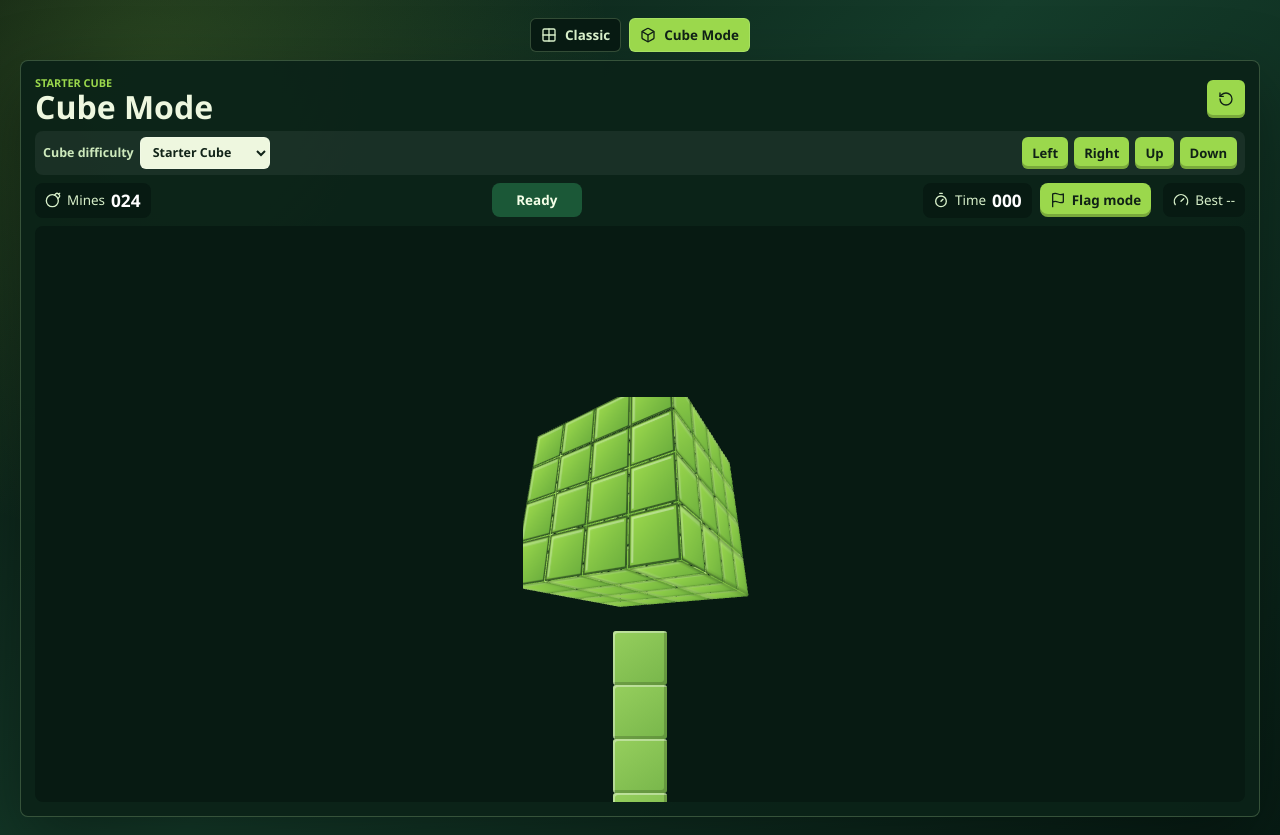
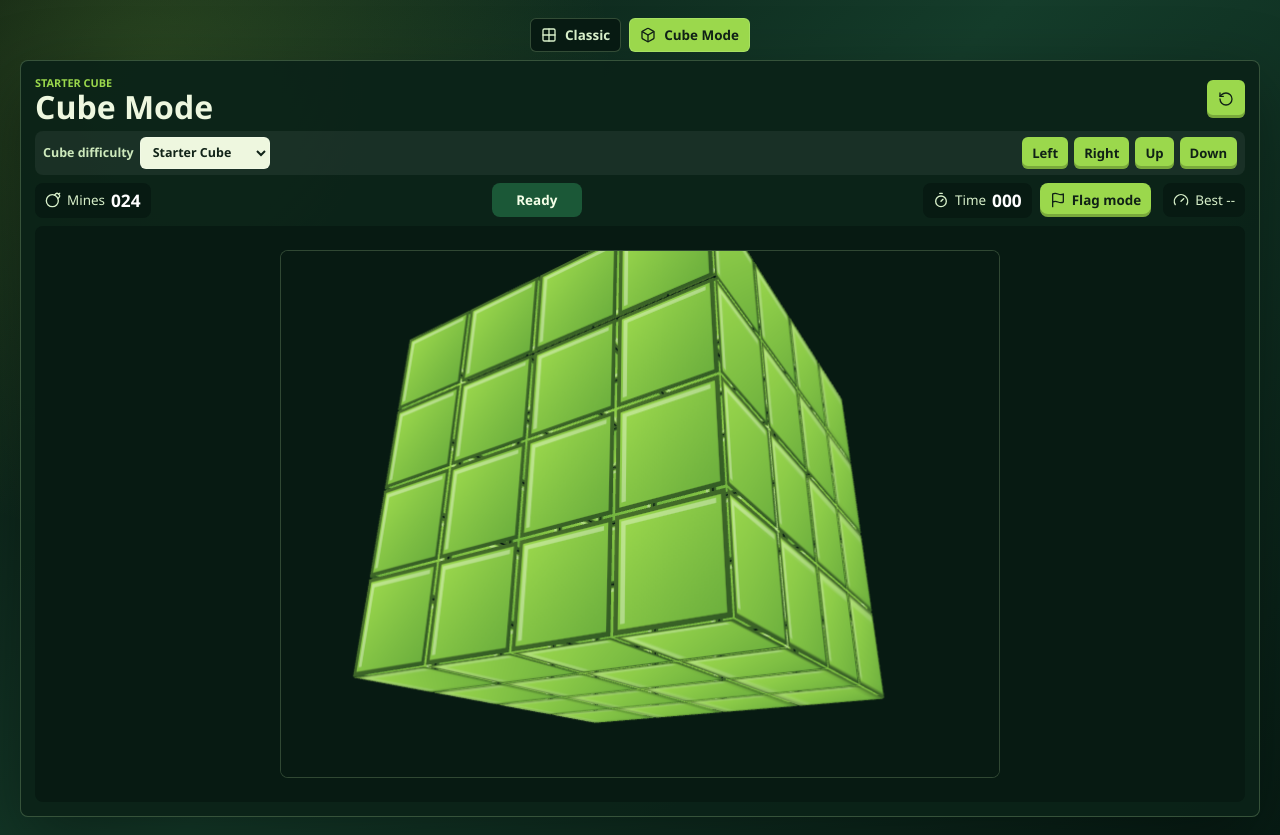
Before and after one commit to keepanitreel/mindsweeper, a React app: page / in a window 1280 px wide. Both pictures are taken after a click on the button "Cube Mode". Built offline with nearby package versions, Linux system fonts and the light colour scheme; the HTML template or start-up script is replaced by a standard one.

Commit message:
test: update cube canvas app coverage

```diff
--- a/src/styles.css
+++ b/src/styles.css
@@ -462,11 +462,10 @@ input {
 }
 
 .cube-stage {
-  --cube-face-size: calc(
-    (var(--cube-cell-size) + var(--cube-grid-gap)) * var(--cube-size) - var(--cube-grid-gap) + (var(--cube-face-padding) * 2)
-  );
-  width: var(--cube-face-size);
-  height: var(--cube-face-size);
+  width: min(100%, 720px);
+  height: min(66dvh, 680px);
+  min-height: 360px;
+  position: relative;
   display: grid;
   place-items: center;
   touch-action: none;
@@ -477,61 +476,47 @@ input {
   cursor: grabbing;
 }
 
-.cube-stage-picking .cube-cell {
-  pointer-events: none;
+.cube-canvas {
+  width: 100%;
+  height: 100%;
+  display: block;
+  border: 1px solid rgba(210, 255, 183, 0.2);
+  border-radius: 8px;
+  background: #071a12;
 }
 
-.cube {
-  position: relative;
-  width: var(--cube-face-size);
-  height: var(--cube-face-size);
-  transform-style: preserve-3d;
-  transform: rotateX(var(--cube-rotate-x)) rotateY(var(--cube-rotate-y));
-  transition: transform 180ms ease;
+.cube-stage-fallback .cube-canvas {
+  display: none;
 }
 
-.cube-stage:active .cube {
-  transition: none;
+.cube-accessible-board {
+  position: absolute;
+  width: 1px;
+  height: 1px;
+  overflow: hidden;
+  clip-path: inset(50%);
+  white-space: nowrap;
 }
 
-.cube-face {
-  position: absolute;
-  inset: 0;
+.cube-accessible-board.visible {
+  position: static;
+  width: min(100%, 560px);
+  height: auto;
   display: grid;
-  grid-template-columns: repeat(var(--cube-size), var(--cube-cell-size));
-  grid-auto-rows: var(--cube-cell-size);
-  gap: var(--cube-grid-gap);
-  padding: var(--cube-face-padding);
-  border: 1px solid rgba(210, 255, 183, 0.34);
-  background: rgba(18, 60, 43, 0.94);
-  box-shadow:
-    inset 0 0 24px rgba(255, 255, 255, 0.08),
-    0 0 0 1px rgba(0, 0, 0, 0.22);
-  backface-visibility: hidden;
+  gap: 8px;
+  clip-path: none;
+  white-space: normal;
 }
 
-.cube-face-front {
-  transform: translateZ(calc(var(--cube-face-size) / 2));
-}
-
-.cube-face-back {
-  transform: rotateY(180deg) translateZ(calc(var(--cube-face-size) / 2));
-}
-
-.cube-face-right {
-  transform: rotateY(90deg) translateZ(calc(var(--cube-face-size) / 2));
-}
-
-.cube-face-left {
-  transform: rotateY(-90deg) translateZ(calc(var(--cube-face-size) / 2));
-}
-
-.cube-face-top {
-  transform: rotateX(90deg) translateZ(calc(var(--cube-face-size) / 2));
-}
-
-.cube-face-bottom {
-  transform: rotateX(-90deg) translateZ(calc(var(--cube-face-size) / 2));
+.cube-accessible-face {
+  display: grid;
+  grid-template-columns: repeat(var(--cube-size, 4), var(--cube-cell-size, 42px));
+  grid-auto-rows: var(--cube-cell-size, 42px);
+  gap: var(--cube-grid-gap, 2px);
+  padding: var(--cube-face-padding, 6px);
+  border: 1px solid rgba(210, 255, 183, 0.24);
+  border-radius: 8px;
+  background: rgba(18, 60, 43, 0.94);
 }
 
 .cube-cell {
```
Also changed, not shown: 1 other file (tests, documents, lock files or other folders).
